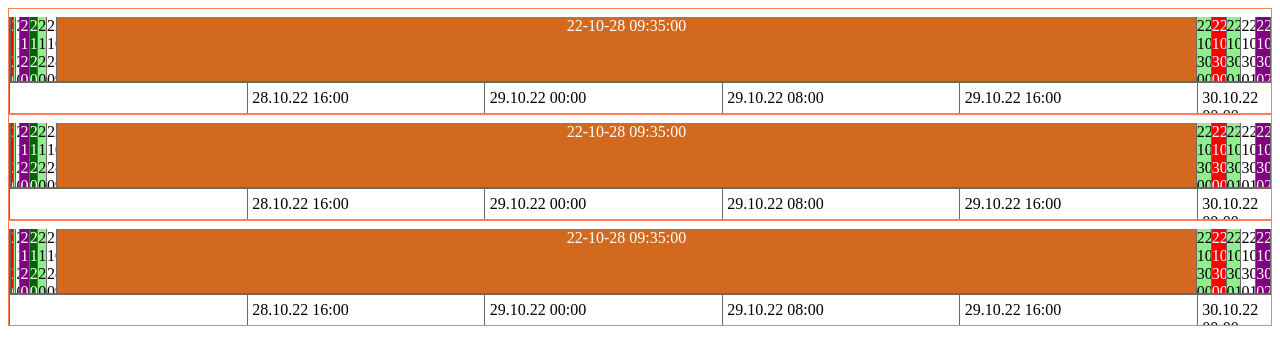
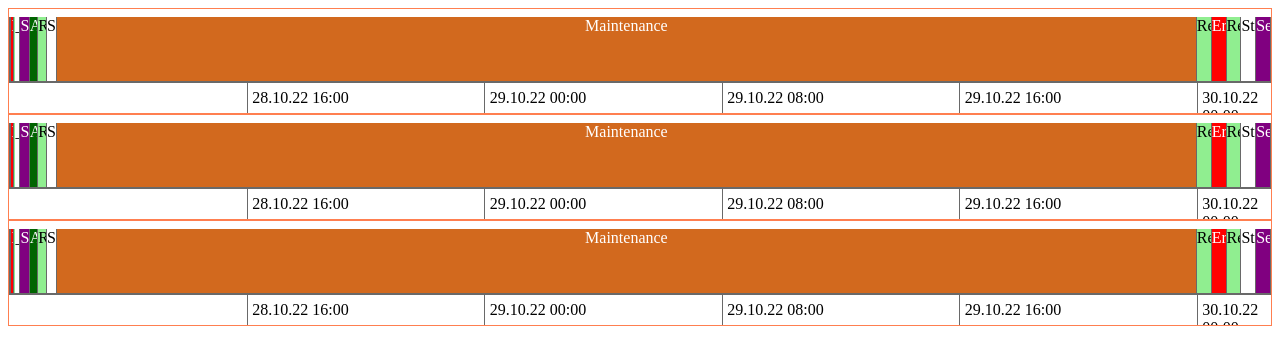
Before and after one commit to olegx100/timelinejs, an Angular app in the folder TimeLineTest/: page / in a window 1280 px wide. Shown: the top 364 px of the page. Built offline with nearby package versions, Linux system fonts and the light colour scheme.

Commit message:
Minor changes

```diff
--- a/TimeLineTest/src/app/app.component.ts
+++ b/TimeLineTest/src/app/app.component.ts
@@ -43,6 +43,7 @@ export class AppComponent {
       if (!res[res.length-1].Duration)
         res[res.length-1].Duration = 1;
     }
+    //to check the empty state handling in the control
     res[2].Duration = res[2].Duration / 3;
     return res;
   }
--- a/TimeLineTest/src/time-line/time-line-main/time-line-main.component.css
+++ b/TimeLineTest/src/time-line/time-line-main/time-line-main.component.css
@@ -17,6 +17,10 @@
     text-align: center;
     display: inline-block;
     overflow: hidden;
+}
+
+._EmptyState_ {
+    border-left: none;
 }
 
 .Active {
--- a/TimeLineTest/src/time-line/time-line-main/time-line-main.component.ts
+++ b/TimeLineTest/src/time-line/time-line-main/time-line-main.component.ts
@@ -79,7 +79,7 @@ export class TimeLineMainComponent implements OnInit, IScaleEventReceiver {
   createTimeSpan (item, w) {
     const el = document.createElement("div");
     if (item)
-      el.innerText = this.datePipe.transform(item.Start, this.timeFormat); //this.items[startIdx].State;
+      el.innerText = item.State;
 
     el.classList.add ("timeLineItem");
     el.style.width = "" + w + "px";
@@ -104,7 +104,7 @@ export class TimeLineMainComponent implements OnInit, IScaleEventReceiver {
     if (i >= this.items.length || this.items[0].Start >= this.timeScale.maxTime)
       return;
 
-
+    //Partial 1st item draw
     if (this.items[i].Start < this.timeScale.minTime) {
       w = this.timeScale.durationToPx(this.items[i].Start + this.items[i].Duration - this.timeScale.minTime);
       const el = this.createTimeSpan(this.items[i], w);
@@ -119,7 +119,7 @@ export class TimeLineMainComponent implements OnInit, IScaleEventReceiver {
 
       const el = this.createTimeSpan(null, w);
       el.classList.add ("_EmptyState_");
-      el.innerText = this.datePipe.transform(this.timeScale.minTime, this.timeFormat); //this.items[startIdx].State;
+      //el.innerText = this.items[0].State;
       totalW = w;
     }
 
--- a/TimeLineTest/src/time-line/time-line-scale/time-line-scale.component.css
+++ b/TimeLineTest/src/time-line/time-line-scale/time-line-scale.component.css
@@ -22,5 +22,5 @@
 }
 
 .scaleEdgeSpanItem {
-
+    border-left: none;
 }
```
